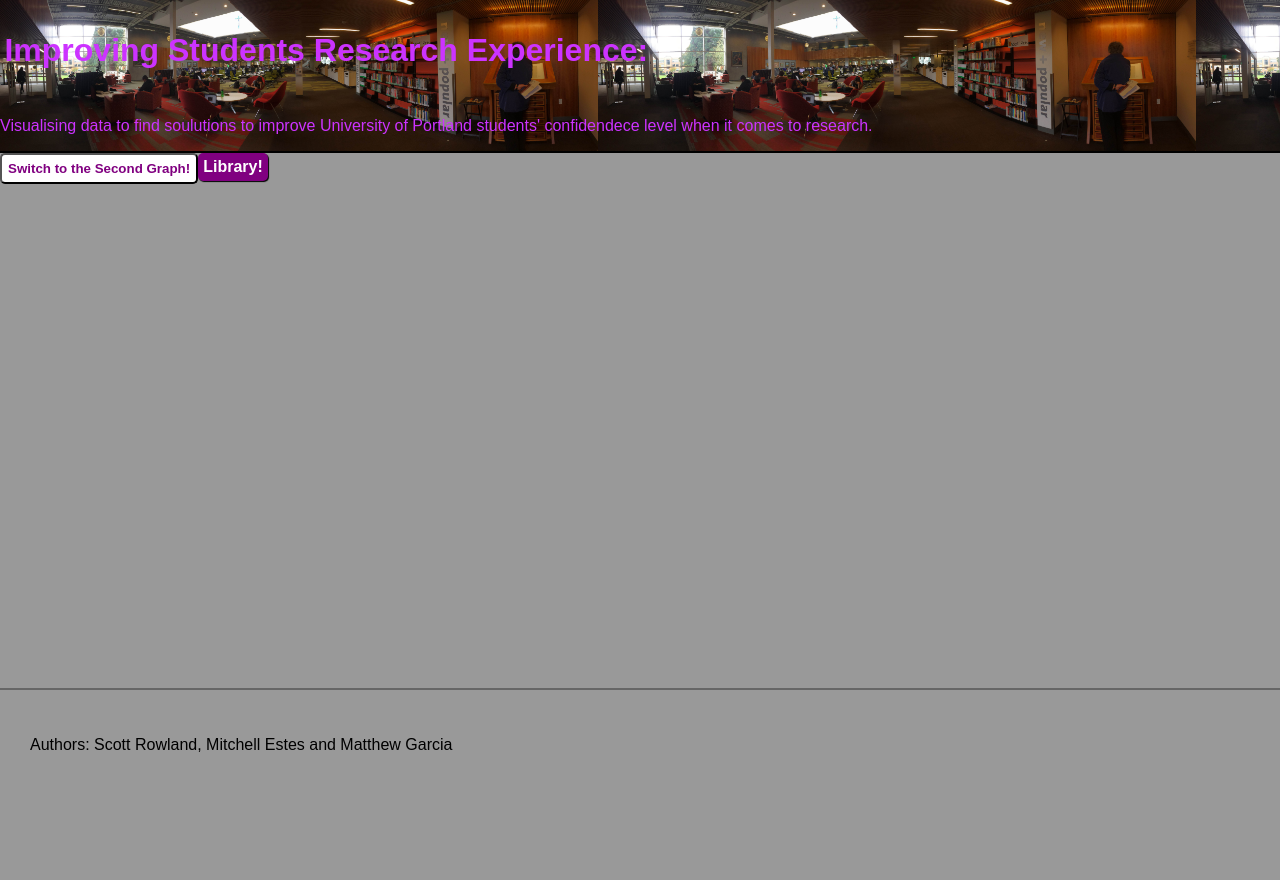
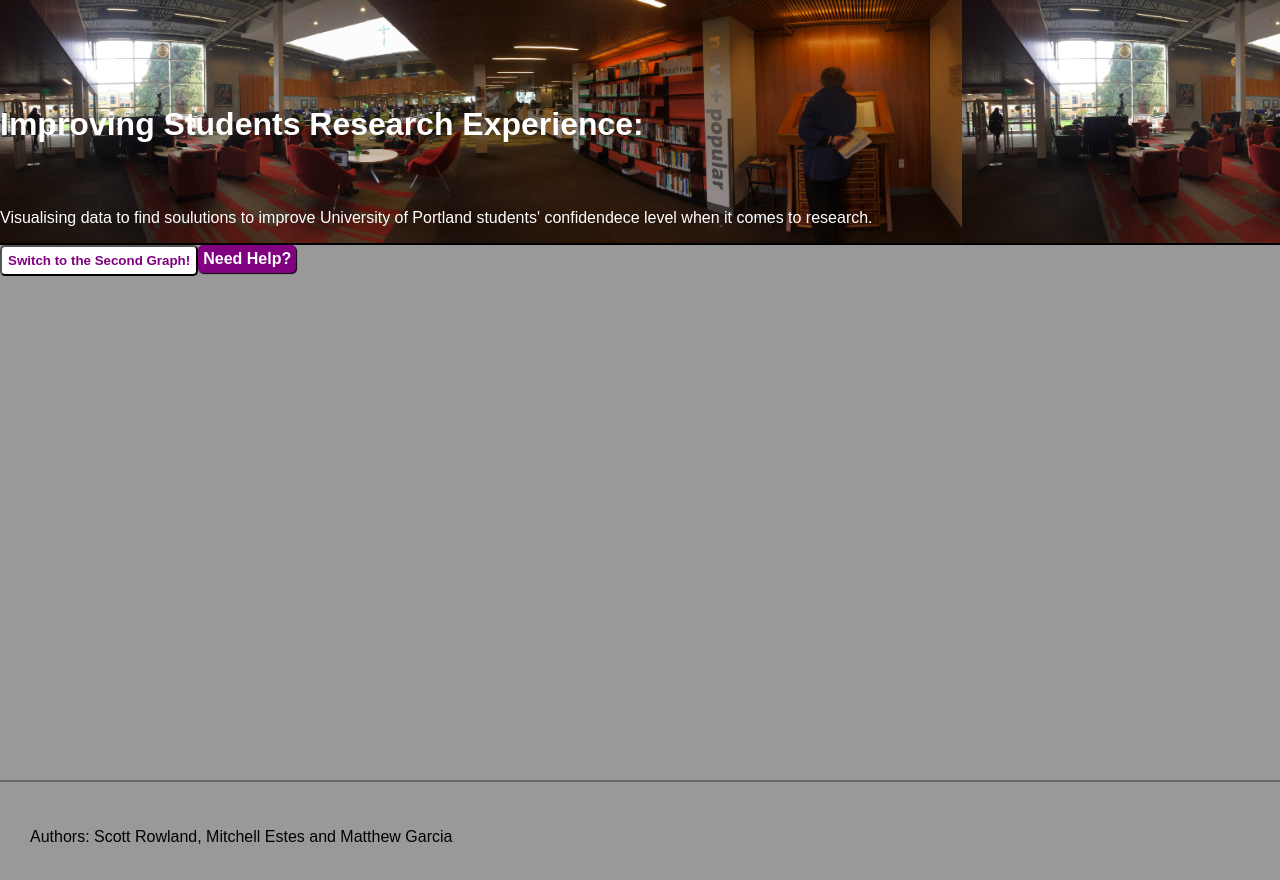
Before and after one commit to rowland17/TyrellCorp, a website: page public/index.html in a window 1280 px wide. Before the commit the page ends 800 px from the top, so only its background shows below. Drawn offline with Linux system fonts and the light colour scheme; a script that the page names is missing.

Commit message:
added pictures for test session 2.

```diff
--- a/public/index.html
+++ b/public/index.html
@@ -17,14 +17,13 @@
 
   <div id="wrapper">
   	<div id="header">
-		<p> </p>
-  		<p class="title">Improving Students Research Experience:</p>
-  		<p> Visualising data to find soulutions to improve University of Portland students' confidendece level when it comes to research. </p>
+  		<p class="title"><br/><br/>Improving Students Research Experience:</p>
+  		<p> <br/>Visualising data to find soulutions to improve University of Portland students' confidendece level when it comes to research. </p>
 
   	</div>
 	<div id="buttons">
 	<button id="graphBut" class="graphbut" type="button" onclick="librs.ui.toggle">Switch to the Second Graph!</button>
-	<a class="libbut" href="http://library.up.edu/default.aspx?cid=2503&pid=6234&gd=yes" target="_blank">Library!</a>
+	<a class="libbut" href="http://library.up.edu/default.aspx?cid=2503&pid=6234&gd=yes" target="_blank">Need Help?</a>
 	</div>
   	<div id= "outer" style="width:100%">
   	<div id="ex0" class="show"></div>
--- a/public/style.css
+++ b/public/style.css
@@ -67,7 +67,7 @@ div#header{
 
 }
 div#header p{
-		color: #cc33ff;
+		color: #ffffff;
 		display:inline-block;
 }
 div#header p.title{
```
Also changed, not shown: testSessionImages/graph1.JPG (added), testSessionImages/graph2.JPG (added), 1 other file.
